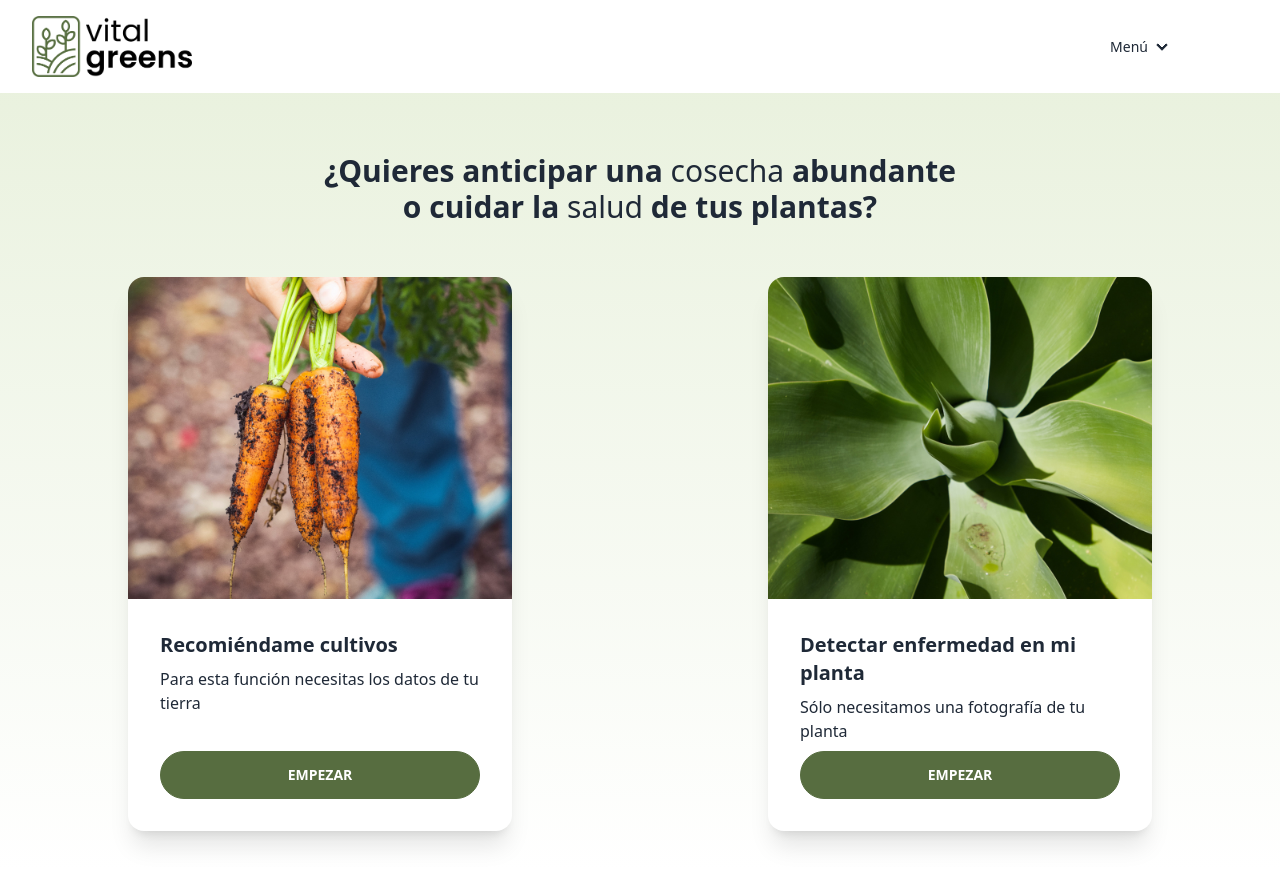
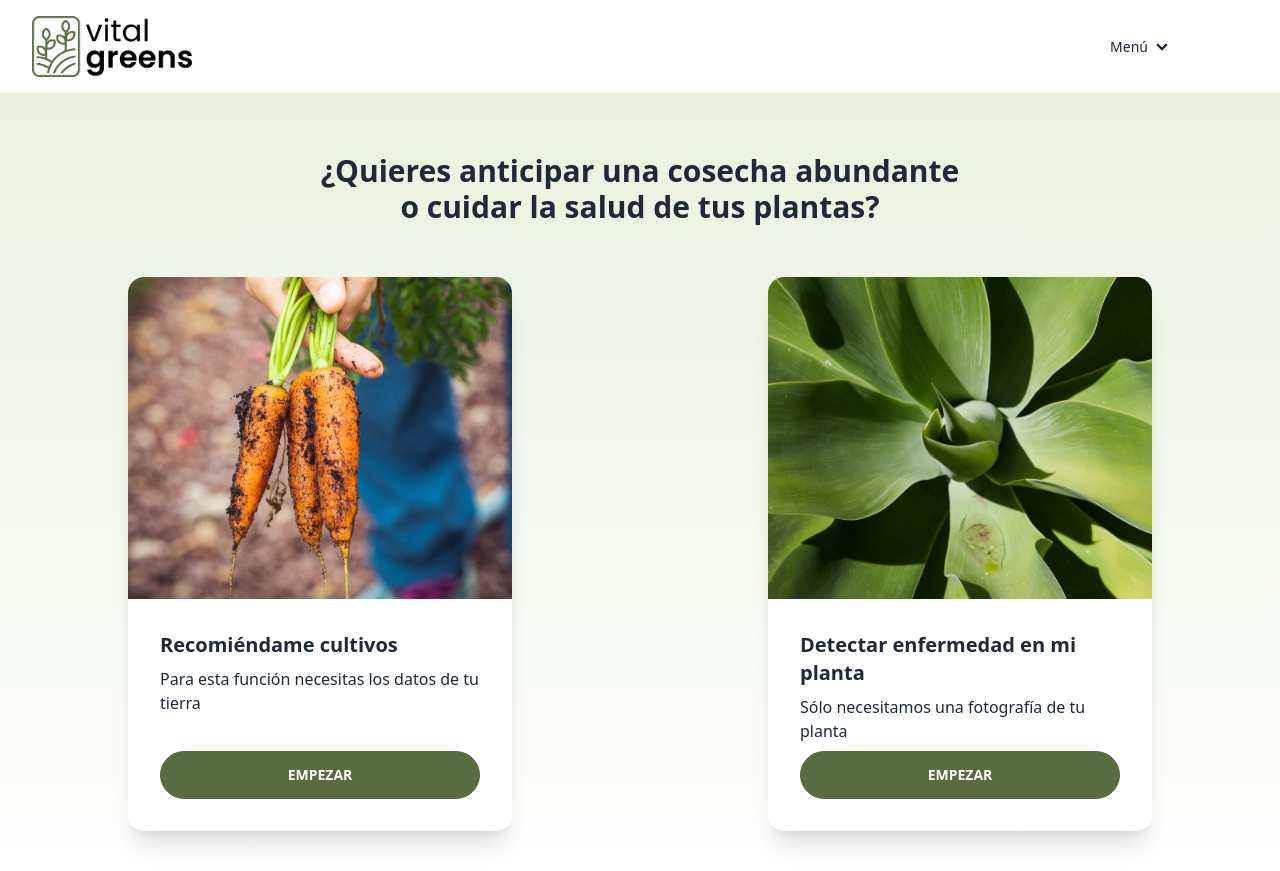
Before and after one commit to IsmaMH779/VitalGreen, a Next.js app in the folder FRONT/: page /profile-menu in a window 1280 px wide. Built offline with nearby package versions, Linux system fonts and the light colour scheme.

Commit message:
profile menu commit

```diff
--- a/FRONT/components/ProfileMenu.js
+++ b/FRONT/components/ProfileMenu.js
@@ -7,9 +7,9 @@ export default function ProfileMenu() {
   return (
     <section id='services-section' className='bg-gradient-to-b from-secondary to-white py-10'>
       <div>
-        <h2 className='my-5 pb-8 text-center text-3xl font-semibold'>
-          ¿Quieres anticipar una <span className='font-secondary font-normal'>cosecha</span> abundante<br></br>o cuidar
-          la <span className='font-secondary font-normal'>salud</span> de tus plantas?
+        <h2 className='my-5 pb-8 text-center text-3xl font-semibold font-primary'>
+          ¿Quieres anticipar una cosecha abundante<br></br>o cuidar
+          la salud de tus plantas?
         </h2>
       </div>
       <div className='container mx-auto grid grid-cols-2 justify-items-center'>
--- a/FRONT/components/ResultPredict.js
+++ b/FRONT/components/ResultPredict.js
@@ -2,7 +2,7 @@
 
 export default function ResultPredict(props) {
   return (
-    <div id='about-section' className='bg-white py-16'>
+    <div id='about-section' className='bg-white'>
       <div className='hero min-h-screen'>
        <h2>Recommendation:</h2>
       <p>{props.recomendation}</p>
```
